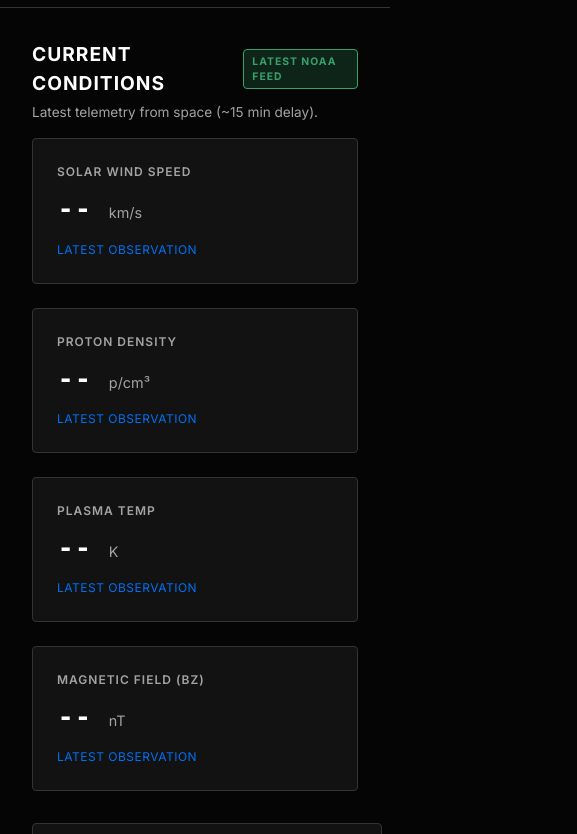
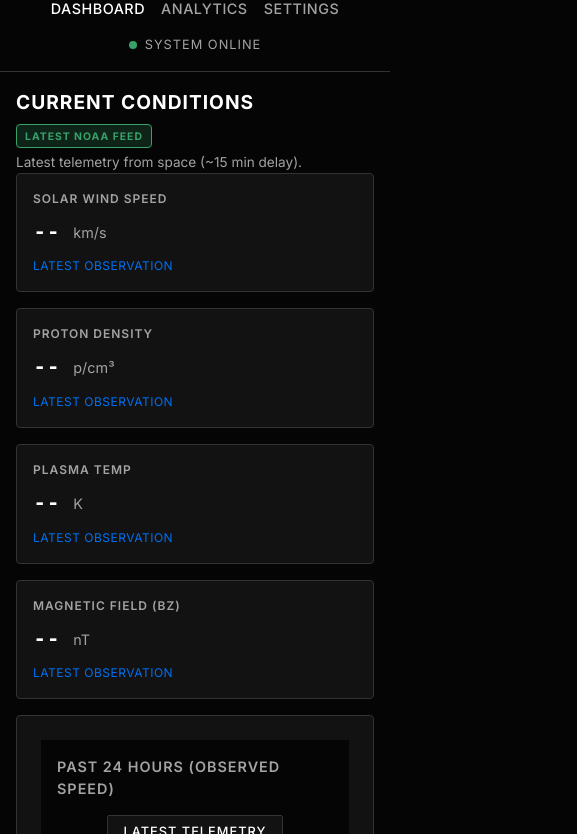
Before and after one commit to pushpaktiwarii/HeliosCast, a website built with Vite: page frontend/index.html in a window 390 px wide. Shown: the part 63-897 px from the top of the page, 577 px wide, since content can reach past the window. Built offline with nearby package versions, Linux system fonts and the light colour scheme; files whose address does not match are found by name.

Commit message:
Optimize UI for mobile phones and rebuild frontend

```diff
--- a/frontend/src/style.css
+++ b/frontend/src/style.css
@@ -429,3 +429,51 @@ nav li:hover, nav li.active {
     grid-template-columns: 1fr;
   }
 }
+
+@media (max-width: 768px) {
+  header {
+    flex-direction: column;
+    gap: 1rem;
+    padding: 1rem;
+  }
+
+  nav ul {
+    gap: 1rem;
+    flex-wrap: wrap;
+    justify-content: center;
+  }
+
+  .dashboard {
+    padding: 1rem;
+    gap: 1rem;
+  }
+
+  .metrics-grid {
+    grid-template-columns: repeat(2, 1fr);
+    gap: 1rem;
+  }
+
+  .metric-card {
+    padding: 1rem;
+  }
+
+  .metric-value {
+    font-size: 1.4rem;
+  }
+
+  .forecast-value {
+    font-size: 2rem;
+  }
+}
+
+@media (max-width: 480px) {
+  .metrics-grid {
+    grid-template-columns: 1fr;
+  }
+
+  .section-title h2 {
+    flex-direction: column;
+    align-items: flex-start;
+    gap: 0.5rem;
+  }
+}
```
Also changed, not shown: frontend/dist/assets/index-C4wVU8hQ.js (renamed from frontend/dist/assets/index-KNE2IvLK.js), frontend/dist/assets/index-CBuKgs4J.css (added), frontend/dist/assets/index-i1fsRZl9.css (deleted), frontend/dist/index.html.
